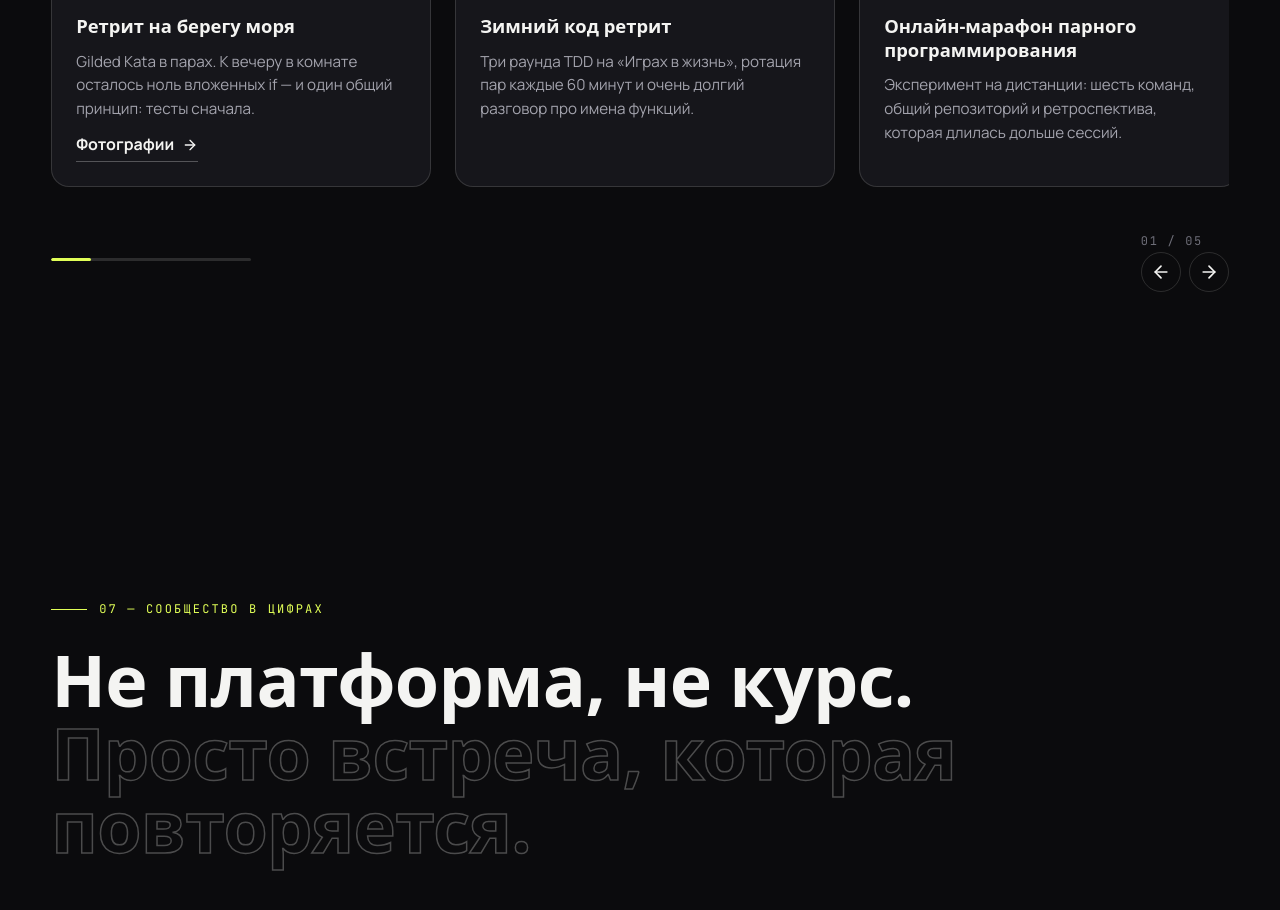
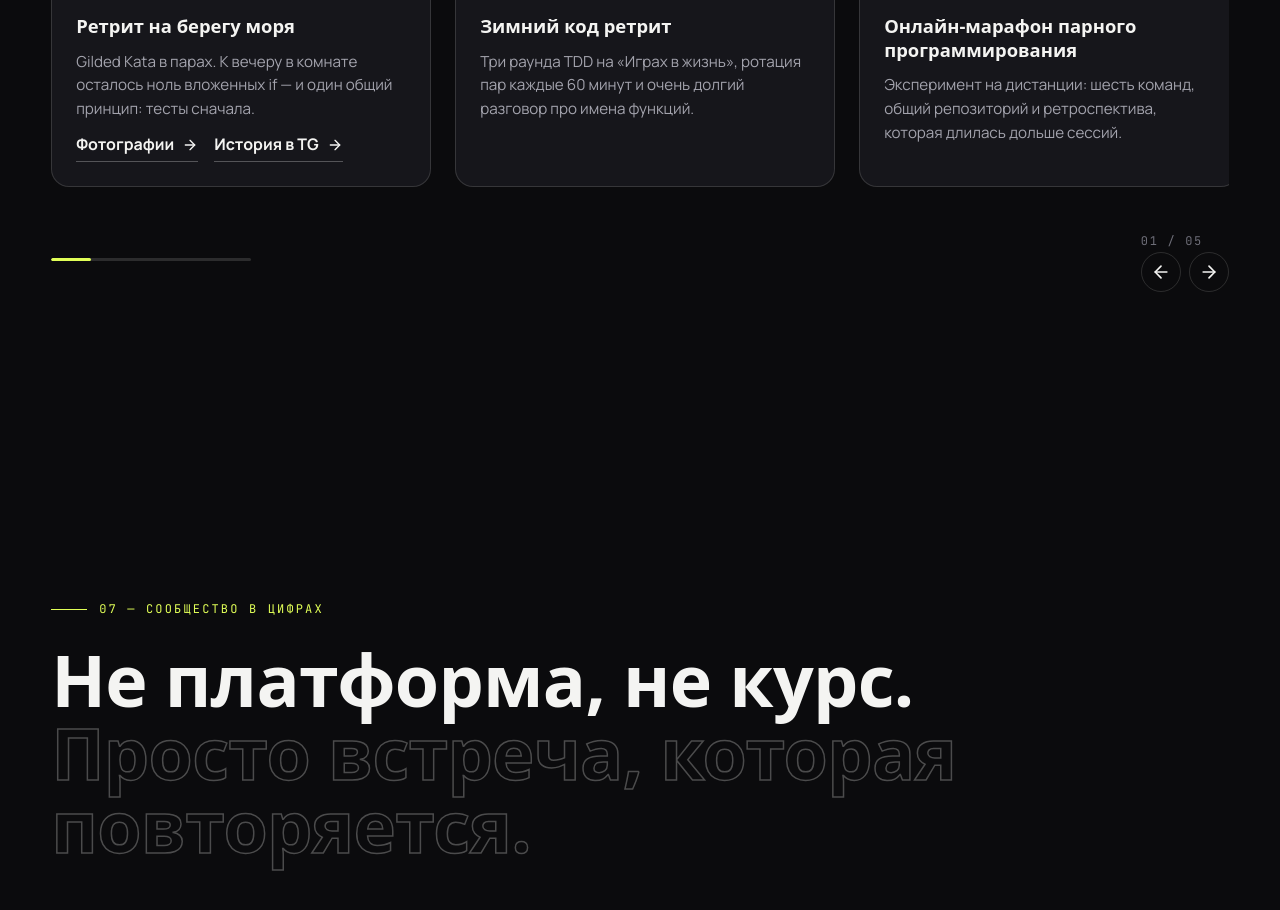
Before and after one commit to Code-Retreat-Russia/code-retreat-russia.github.io, a React (Vite) app: page / in a window 1280 px wide. Shown: the part 8940-9850 px from the top of the page. Built offline with nearby package versions, Linux system fonts and the light colour scheme; a web font is replaced by a local one.

Commit message:
Добавил ещё событий

```diff
--- a/src/data/events.ts
+++ b/src/data/events.ts
@@ -29,8 +29,10 @@ export const events: CommunityEvent[] = [
         description:
             "Gilded Kata в парах. К вечеру в комнате осталось ноль вложенных if — и один общий принцип: тесты сначала.",
         city: "Ozon Tech, Санкт-Петербург",
+        cover: "images/events/2026-spb.jpg",
         photosUrl: "https://vk.ru/techozon?z=album-209665992_311475145",
-        cover: "images/events/2026-spb.jpg",
+        extraUrl: "https://t.me/ozon_tech/s/133",
+        extraLabel: "История в TG"
     },
     {
         id: "2026-moscow-mts",
```
